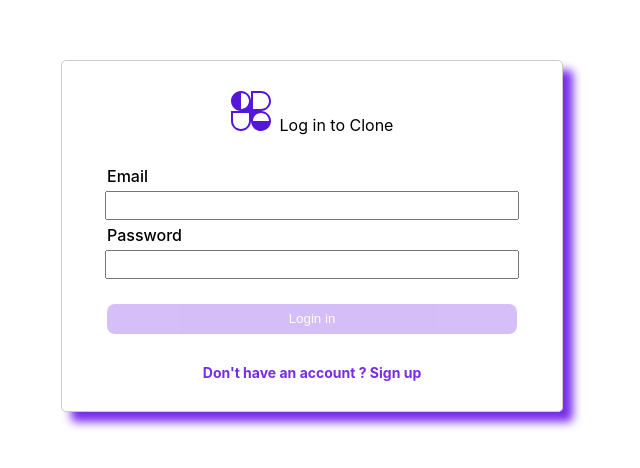
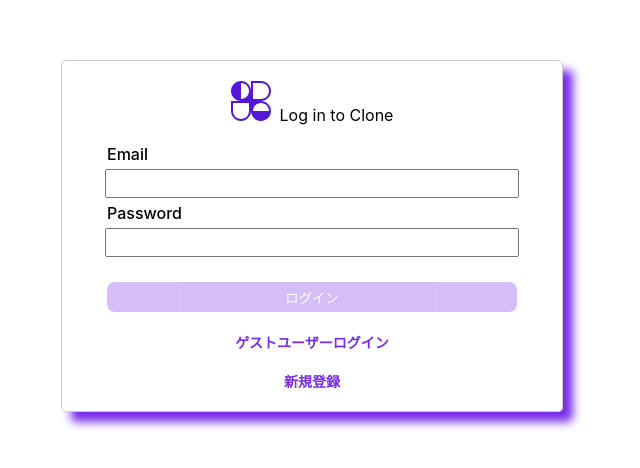
Before and after one commit to heko86/twitch.tv, a React (Create React App) app in the folder client/: page /auth in a window 1280 px wide. Shown: the part 164-632 px from the top of the page, without its empty margins (328-968 px from the left). Built offline with nearby package versions, Linux system fonts and the light colour scheme.

Commit message:
ゲストユーザー用のログインボタンを追加

```diff
--- a/client/src/AuthPage/Login.js
+++ b/client/src/AuthPage/Login.js
@@ -8,9 +8,11 @@ import {
   validateEmail,
   validatePassword,
 } from "../shared/validators";
+import { useNavigate } from "react-router-dom";
 
 export const Login = ({ switchAuthHandler }) => {
   const { login, isLoading } = useLogin();
+  const navigate = useNavigate();
   const [formState, setFormState] = useState({
     email: {
       value: "",
@@ -62,6 +64,11 @@ export const Login = ({ switchAuthHandler }) => {
     login(formState.email.value, formState.password.value);
   };
 
+  const handleGuestLogin = () => {
+    localStorage.removeItem("user");
+    navigate("/channels");
+  };
+
   const isSubmitButtonDisabled =
     (isLoading && !formState.email.isValid) || !formState.password.isValid;
 
@@ -90,11 +97,14 @@ export const Login = ({ switchAuthHandler }) => {
           validationMessage={passwordValidationMessage}
         />
         <button onClick={handleLogin} disabled={isSubmitButtonDisabled}>
-          Login in
+          ログイン
         </button>
       </form>
+      <span onClick={handleGuestLogin} className="auth-form-switch-label">
+        ゲストユーザーログイン
+      </span>
       <span onClick={switchAuthHandler} className="auth-form-switch-label">
-        Don't have an account ? Sign up
+        新規登録
       </span>
     </div>
   );
```
